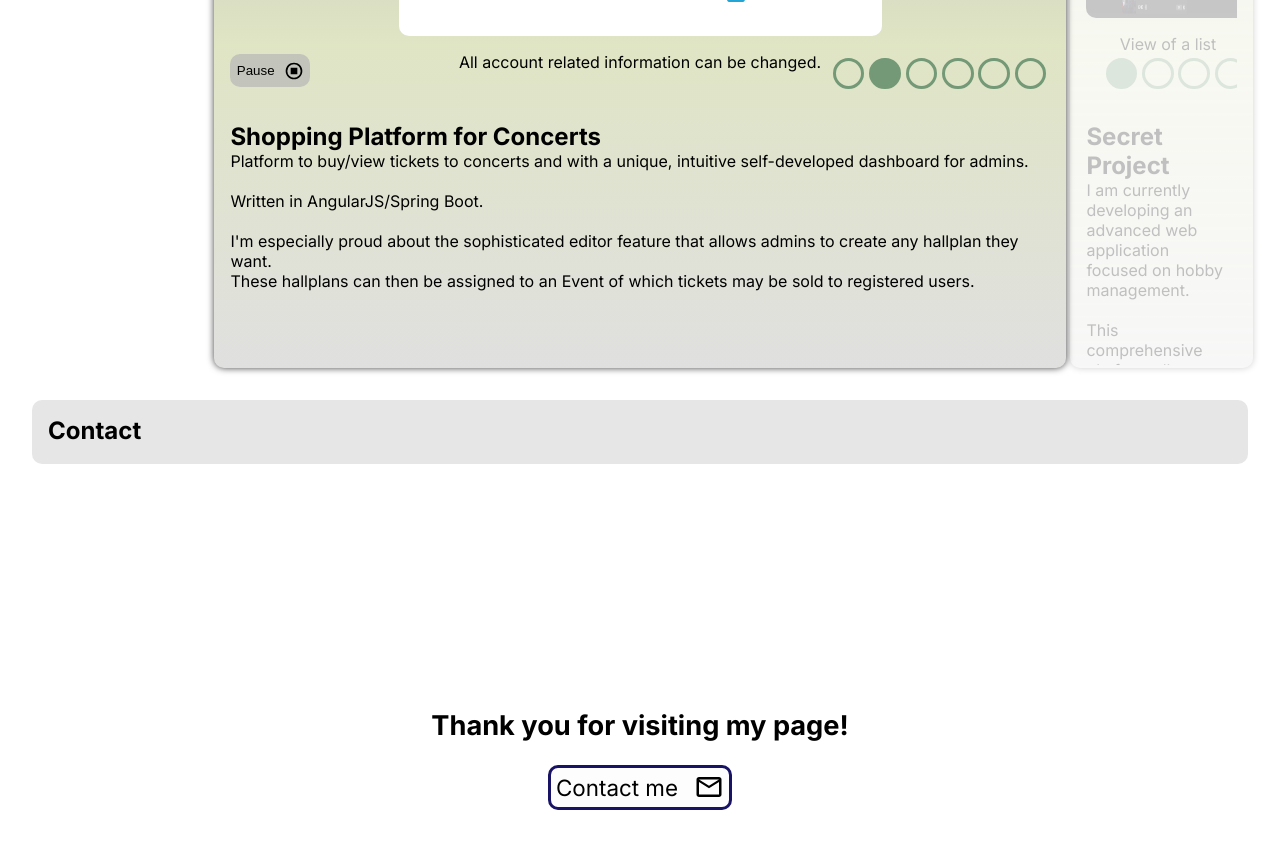
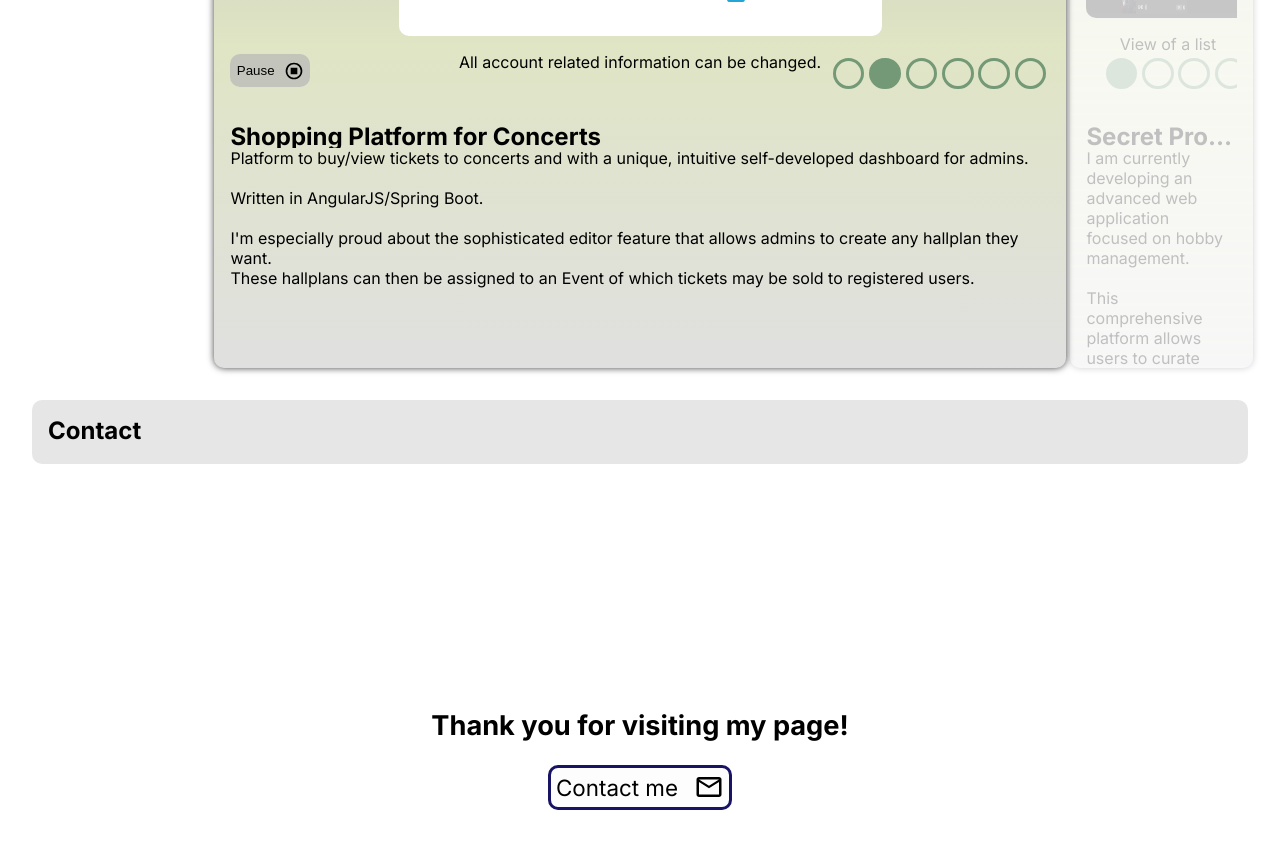
Before and after one commit to Reonharudo/dev-portfolio, a Next.js app: page / in a window 1280 px wide. Shown: the part 3460-4308 px from the top of the page. Built offline with nearby package versions, Linux system fonts and the light colour scheme; no server answers.

Commit message:
fixed overflow of headline on mobile

```diff
--- a/src/components/ProjectSection/projects.json
+++ b/src/components/ProjectSection/projects.json
@@ -1,7 +1,7 @@
 [
     {
         "headline": "Shopping Platform for Concerts",
-        "description": "Platform to buy/view tickets to concerts and with a unique, intuitive self-developed dashboard for admins.\n\nWritten in AngularJS/Spring Boot.\n\nI'm especially proud about the sophisticated editor feature that allows admins to create any hallplan they want.\nThese hallplans can then be assigned to an Event of which tickets may be sold to registered users. ",
+        "description": "Platform to buy/view tickets to concerts and with a unique, intuitive self-developed dashboard for admins.\n\nWritten in AngularJS/Spring Boot.\n\nI'm especially proud about the sophisticated editor feature that allows admins to create any hallplan they want.\nThese hallplans can then be assigned to an Event of which tickets may be sold to registered users.\n\n",
         "images": [
             {
                 "imageURL": "/projects/shopping-platform/dashboard.png",
@@ -31,7 +31,7 @@
     },
     {
         "headline": "Secret Project",
-        "description": "I am currently developing an advanced web application focused on hobby management.\n\nThis comprehensive platform allows users to curate personalized lists with images, rich documents, series, games, and more.\n\nThe NextJS frontend is supported by two powerful microservices — one in Java SpringBoot and the other in NodeJS ExpressJS. While the images provided offer a glimpse to the vision, the project encompasses additional features yet to be unveiled.\n\n Maintaining a level of confidentiality, I plan to launch it professionally with a structured pricing model. I am eager to discuss this project further in an interview.",
+        "description": "I am currently developing an advanced web application focused on hobby management.\n\nThis comprehensive platform allows users to curate personalized lists with images, rich documents, series, games, and more.\n\nThe NextJS frontend is supported by two powerful microservices — one in Java SpringBoot and the other in NodeJS ExpressJS. While the images provided offer a glimpse to the vision, the project encompasses additional features yet to be unveiled.\n\n Maintaining a level of confidentiality, I plan to launch it professionally with a structured pricing model. I am eager to discuss this project further in an interview.\n\n",
         "images": [
             {
                 "imageURL": "/projects/secret_project/collection_list.png",
@@ -53,7 +53,7 @@
     },
     {
         "headline": "WYSIWYG Editor",
-        "description": "The development journey for this was extremly satisfying, challinging and interesting.\n\nIt uses a basic contenteditable html element and under the hood I'm using NextJS (React) and Meta's new library Lexical.\nI'm using it since it released on the canary alpha channel with no documentation. So I always (still do) look through the source code to understand how to utilize the library.\n\nThe image is streamed to the backend, the backend streams the chunks it receives immediatetely to the S3 Storage.\nThanks to that this is really efficiently solved, resulting in a much lower RAM utilization on the BE. ",
+        "description": "The development journey for this was extremly satisfying, challinging and interesting.\n\nIt uses a basic contenteditable html element and under the hood I'm using NextJS (React) and Meta's new library Lexical.\nI'm using it since it released on the canary alpha channel with no documentation. So I always (still do) look through the source code to understand how to utilize the library.\n\nThe image is streamed to the backend, the backend streams the chunks it receives immediatetely to the S3 Storage.\nThanks to that this is really efficiently solved, resulting in a much lower RAM utilization on the BE.\n\n",
         "images": [
             {
                 "imageURL": "/projects/wysiwyg-editor/example.png",
@@ -79,7 +79,7 @@
     },
     {
         "headline": "Mail Transfer Monitoring Distributed System",
-        "description": "As part of a university assignment, I designed a robust multi-threaded-system featuring Mail Servers, Transfer Servers, and a Monitoring Server components using Java Sockets.\n\nI implemented custom protocols, DMTP (Data Mail Transfer Protocol) and DMAP (Data Mail Access Protocol), to suit the project's requirements.\n\nFor efficiency considerations, I chose UDP for communication with the Monitoring Server and TCP for DMAP/DMTP.\nThis decision reflects a deliberate effort to optimize performance and reliability within the system while adhering to the project's specifications.",
+        "description": "As part of a university assignment, I designed a robust multi-threaded-system featuring Mail Servers, Transfer Servers, and a Monitoring Server components using Java Sockets.\n\nI implemented custom protocols, DMTP (Data Mail Transfer Protocol) and DMAP (Data Mail Access Protocol), to suit the project's requirements.\n\nFor efficiency considerations, I chose UDP for communication with the Monitoring Server and TCP for DMAP/DMTP.\nThis decision reflects a deliberate effort to optimize performance and reliability within the system while adhering to the project's specifications.\n\n",
         "images": [
             {
                 "imageURL": "/projects/mail-transfer-monitoring/architecture_model.png",
@@ -93,7 +93,7 @@
     },
     {
         "headline": "Animal Ownership Platform",
-        "description": "A platform that manages horses of owners. Further you can edit information and see the ancestry of each horse.\n\nThe family tree was interesting to implement. Utilizing a recursive SQL Query and a recursive approach to render components efficiently, the endresult is quite satisfying.\n\n Developed it with Spring Boot BE and Angular FE.",
+        "description": "A platform that manages horses of owners. Further you can edit information and see the ancestry of each horse.\n\nThe family tree was interesting to implement. Utilizing a recursive SQL Query and a recursive approach to render components efficiently, the endresult is quite satisfying.\n\n Developed it with Spring Boot BE and Angular FE.\n\n",
         "images": [
             {
                 "imageURL": "/projects/animal-ownership-platform/dashboard.png",
@@ -115,7 +115,7 @@
     },
     {
         "headline": "Spin2Time - Time Tracking Software",
-        "description": "Developed a time tracking software that can be used with the Alexa Amazon Assistant.\n\n Please have a look at the pictures, I think they will show you how the system was designed.",
+        "description": "Developed a time tracking software that can be used with the Alexa Amazon Assistant.\n\n Please have a look at the pictures, I think they will show you how the system was designed.\n\n",
         "images": [
             {
                 "imageURL": "/projects/spin2time/architecture.png",
@@ -145,7 +145,7 @@
     },
     {
         "headline": "My Portfolio",
-        "description": "Thank you that you have come this far! :)\n\nI hope you noticed a lot of a details on this page, e.g the animations on this Project Showcase Slider. Like how it slides from left / right, the responsive design, the animated Headline, the blur, the mobile navigation etc.\n\nThis portfolio is just using NextJS - CSS/Structure/Components are 100% made by me :)\nThe combination of SSR and Client Components is the icing on the cake.",
+        "description": "Thank you that you have come this far! :)\n\nI hope you noticed a lot of a details on this page, e.g the animations on this Project Showcase Slider. Like how it slides from left / right, the responsive design, the animated Headline, the blur, the mobile navigation etc.\n\nThis portfolio is just using NextJS - CSS/Structure/Components are 100% made by me :)\nThe combination of SSR and Client Components is the icing on the cake.\n\n",
         "images": [
             {
                 "imageURL": "/projects/dev-portfolio/startpage.png",
--- a/src/components/ProjectSlider/ProjectShowcase/ProjectShowcase.module.css
+++ b/src/components/ProjectSlider/ProjectShowcase/ProjectShowcase.module.css
@@ -21,6 +21,12 @@
     .container {
         padding: 0.2rem;
     }
+}
+
+.project_headline {
+    overflow: hidden;
+    text-overflow: ellipsis;
+    white-space: nowrap;
 }
 
 .background {
--- a/src/components/ProjectSlider/ProjectShowcase/ProjectShowcase.tsx
+++ b/src/components/ProjectSlider/ProjectShowcase/ProjectShowcase.tsx
@@ -35,7 +35,7 @@ export function ProjectShowcase({
             </div>
 
             <div className={styles.description_container}>
-                <h1>{headline}</h1>
+                <h1 className={styles.project_headline}>{headline}</h1>
                 <p className={styles.description}>{description}</p>
             </div>
         </div>
```
